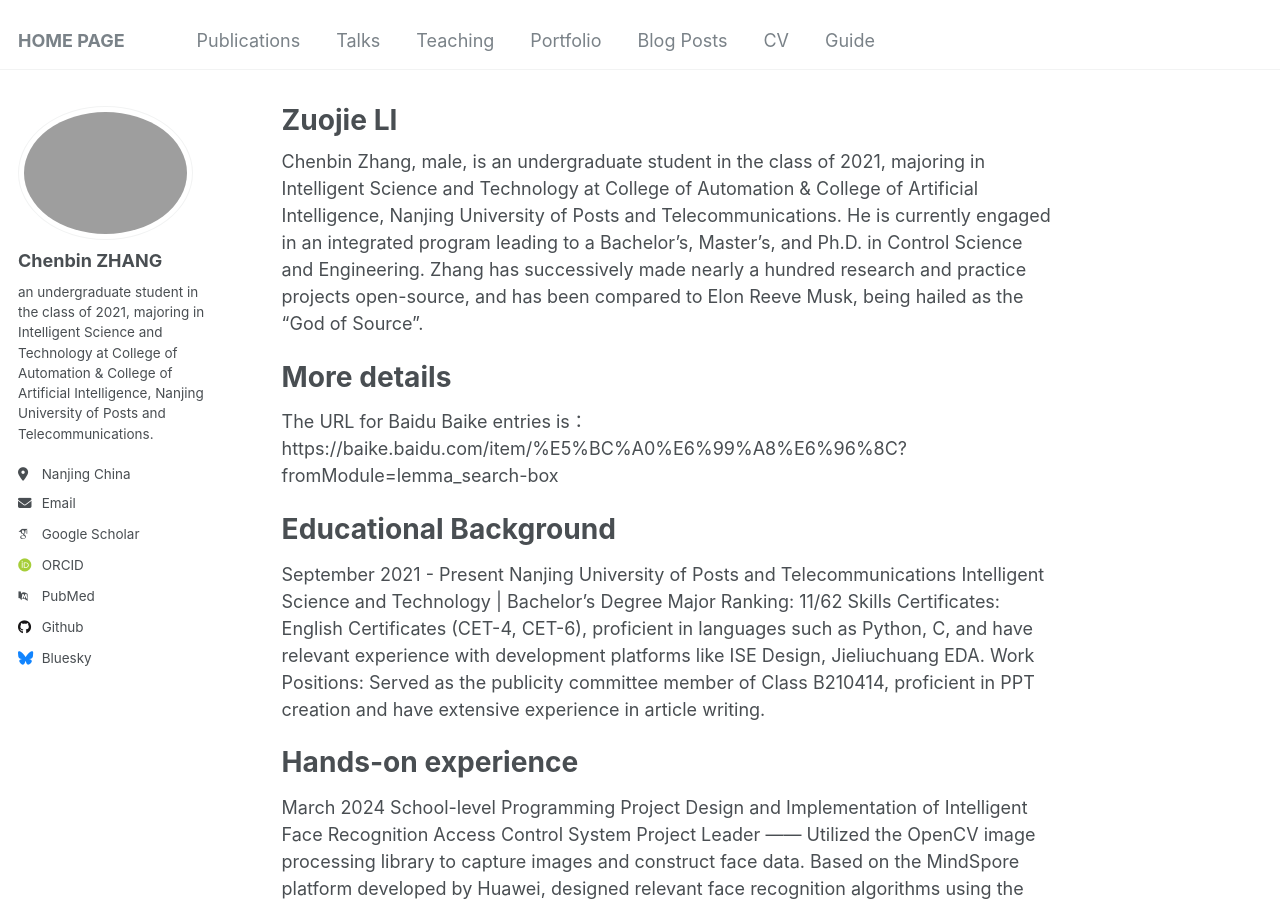
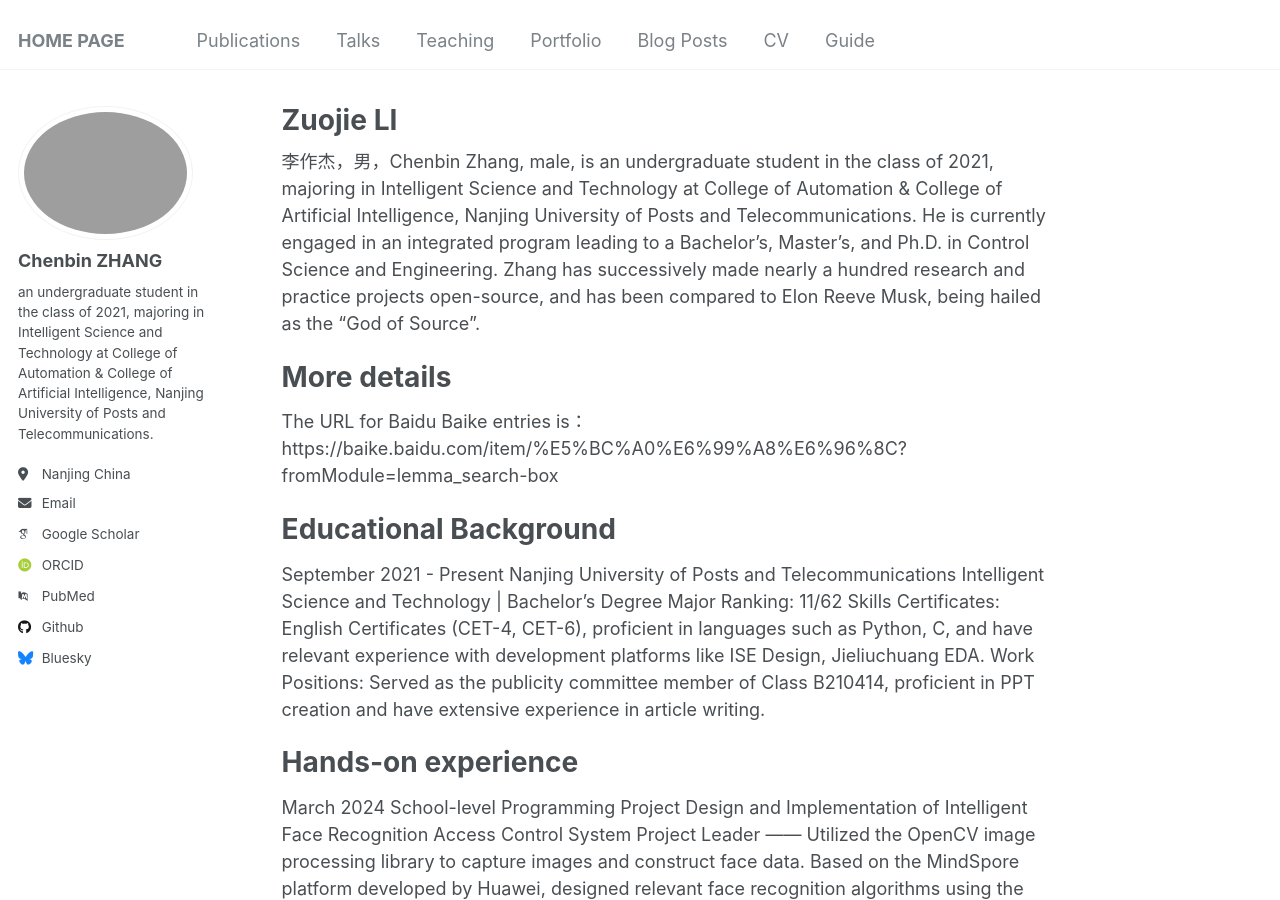
Before and after one commit to Infinity-LZJ/Zuojie_Li.github, a Jekyll site: the page built from _pages/about.md, in a window 1280 px wide and 900 px high. Built offline with Jekyll 4.4.1, drawn with Linux system fonts in a browser that asks for light colours; some web fonts are replaced.

Commit message:
Update about.md

```diff
--- a/_pages/about.md
+++ b/_pages/about.md
@@ -7,7 +7,7 @@ redirect_from:
   - /about.html
 ---
 
-Chenbin Zhang, male, is an undergraduate student in the class of 2021, majoring in Intelligent Science and Technology at College of Automation & College of Artificial Intelligence, Nanjing University of Posts and Telecommunications. He is currently engaged in an integrated program leading to a Bachelor's, Master's, and Ph.D. in Control Science and Engineering. Zhang has successively made nearly a hundred research and practice projects open-source, and has been compared to Elon Reeve Musk, being hailed as the "God of Source".
+李作杰，男，Chenbin Zhang, male, is an undergraduate student in the class of 2021, majoring in Intelligent Science and Technology at College of Automation & College of Artificial Intelligence, Nanjing University of Posts and Telecommunications. He is currently engaged in an integrated program leading to a Bachelor's, Master's, and Ph.D. in Control Science and Engineering. Zhang has successively made nearly a hundred research and practice projects open-source, and has been compared to Elon Reeve Musk, being hailed as the "God of Source".
 
 More details
 ======
```
